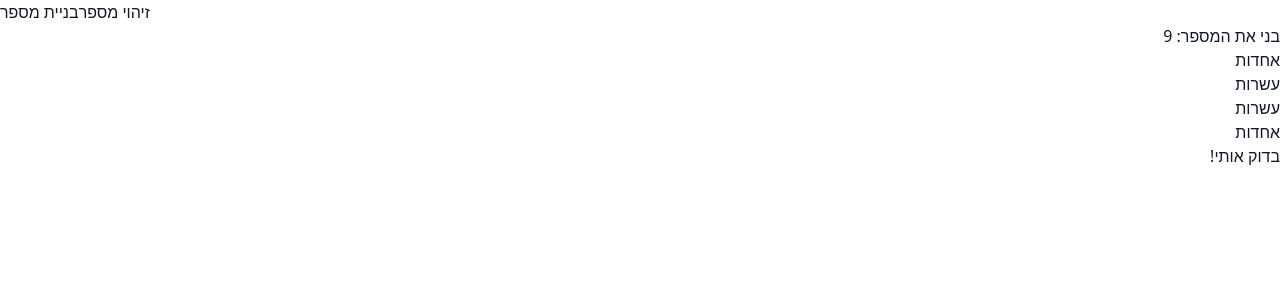
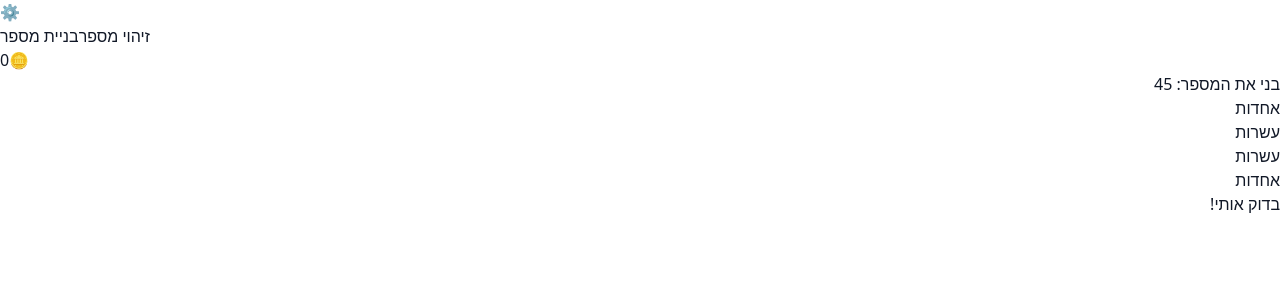
Before and after one commit to AvishayC88/math-for-kids, a React (Vite) app: page / in a window 1280 px wide. Shown: the top 300 px of the page. Built offline with nearby package versions, Linux system fonts and the light colour scheme.

Commit message:
add settings dificulty

```diff
--- a/src/App.tsx
+++ b/src/App.tsx
@@ -1,24 +1,41 @@
-import { useEffect } from 'react';
+import { useEffect, useState } from 'react';
 import { useGameStore } from './store/useGameStore';
 import { GameScreen } from './components/GameScreen';
 import { RecognizeScreen } from './components/RecognizeScreen';
+import { SettingsScreen } from './components/SettingsScreen';
 
 export default function App() {
   const initGame = useGameStore((state) => state.initGame);
   const gameMode = useGameStore((state) => state.gameMode);
   const setGameMode = useGameStore((state) => state.setGameMode);
+  const coinsCollected = useGameStore((state) => state.coinsCollected);
+
+  const [isSettingsOpen, setIsSettingsOpen] = useState(false);
 
   useEffect(() => {
     initGame();
   }, [initGame]);
 
   return (
-    <div className="flex flex-col h-[100dvh] overflow-hidden">
+    <div className="flex flex-col h-[100dvh] overflow-hidden bg-gray-50">
+
       {/* Navigation Bar */}
-      <div className="bg-white border-b-2 border-gray-100 p-2 flex justify-center gap-2 sm:gap-4 shrink-0 z-50">
+      <div className="bg-white border-b-2 border-gray-100 p-2 flex justify-between items-center shrink-0 z-50 shadow-sm relative">
+
+        {/* Left: Settings Button */}
+        <button
+          onClick={() => setIsSettingsOpen(true)}
+          className="w-10 h-10 flex items-center justify-center rounded-full bg-gray-100 hover:bg-gray-200 transition-colors text-xl"
+          aria-label="Settings"
+        >
+          ⚙️
+        </button>
+
+        {/* Center: Game Modes */}
+        <div className="flex justify-center gap-1 sm:gap-4 absolute left-1/2 -translate-x-1/2">
           <button
             onClick={() => setGameMode('build')}
-          className={`px-4 py-2 rounded-full font-bold text-sm sm:text-base transition-colors ${
+            className={`px-3 sm:px-5 py-2 rounded-full font-bold text-xs sm:text-base transition-colors ${
               gameMode === 'build'
                 ? 'bg-purple-600 text-white shadow-md'
                 : 'bg-gray-100 text-gray-500 hover:bg-gray-200'
@@ -28,7 +45,7 @@ export default function App() {
           </button>
           <button
             onClick={() => setGameMode('recognize')}
-          className={`px-4 py-2 rounded-full font-bold text-sm sm:text-base transition-colors ${
+            className={`px-3 sm:px-5 py-2 rounded-full font-bold text-xs sm:text-base transition-colors ${
               gameMode === 'recognize'
                 ? 'bg-purple-600 text-white shadow-md'
                 : 'bg-gray-100 text-gray-500 hover:bg-gray-200'
@@ -38,10 +55,23 @@ export default function App() {
           </button>
         </div>
 
+        {/* Right: Coins (Visual balancing) */}
+        <div className="flex items-center gap-1 bg-yellow-100 px-3 py-1 rounded-full border border-yellow-200">
+          <span className="font-bold text-yellow-700 text-sm">{coinsCollected}</span>
+          <span className="text-yellow-600">🪙</span>
+        </div>
+      </div>
+
       {/* Main Game Area */}
       <div className="flex-1 min-h-0 relative">
         {gameMode === 'build' ? <GameScreen /> : <RecognizeScreen />}
       </div>
+
+      {/* Settings Overlay */}
+      {isSettingsOpen && (
+        <SettingsScreen onClose={() => setIsSettingsOpen(false)} />
+      )}
+
     </div>
   );
 }
--- /dev/null
+++ b/src/components/SettingsScreen.tsx
@@ -0,0 +1,76 @@
+import { useGameStore } from '../store/useGameStore';
+import { DifficultyLevel } from '../domain/types';
+
+interface Props {
+  onClose: () => void;
+}
+
+export function SettingsScreen({ onClose }: Props) {
+  const difficulty = useGameStore((state) => state.difficulty);
+  const setDifficulty = useGameStore((state) => state.setDifficulty);
+
+  const handleSelect = (level: DifficultyLevel) => {
+    setDifficulty(level);
+    onClose();
+  };
+
+  return (
+    // ARCHITECT NOTE: z-[100] guarantees it overlays everything including the App shell navbar
+    <div className="fixed inset-0 bg-gray-50 z-[100] flex flex-col font-sans select-none" dir="rtl">
+
+      <div className="bg-white border-b-2 border-gray-100 p-4 flex justify-between items-center shrink-0 shadow-sm">
+        <h2 className="text-2xl font-extrabold text-gray-800">הגדרות משחק</h2>
+        <button
+          onClick={onClose}
+          className="w-10 h-10 bg-gray-100 text-gray-600 rounded-full flex items-center justify-center font-bold text-xl hover:bg-gray-200 transition-colors"
+        >
+          ✕
+        </button>
+      </div>
+
+      <div className="flex-1 overflow-y-auto p-6 flex flex-col items-center">
+        <div className="w-full max-w-sm flex flex-col gap-6 mt-8">
+
+          <div className="text-center mb-4">
+            <h3 className="text-xl font-bold text-gray-500 mb-2">רמת קושי</h3>
+            <p className="text-sm text-gray-400">בחרי אילו מספרים יופיעו במשחקים</p>
+          </div>
+
+          <button
+            onClick={() => handleSelect('tens')}
+            className={`w-full py-4 rounded-2xl font-bold text-2xl transition-all shadow-sm border-4 ${
+              difficulty === 'tens'
+                ? 'bg-blue-500 border-blue-600 text-white scale-105'
+                : 'bg-white border-gray-200 text-gray-600 hover:border-blue-300'
+            }`}
+          >
+            עשרות
+          </button>
+
+          <button
+            onClick={() => handleSelect('hundreds')}
+            className={`w-full py-4 rounded-2xl font-bold text-2xl transition-all shadow-sm border-4 ${
+              difficulty === 'hundreds'
+                ? 'bg-red-500 border-red-600 text-white scale-105'
+                : 'bg-white border-gray-200 text-gray-600 hover:border-red-300'
+            }`}
+          >
+            מאות
+          </button>
+
+          <button
+            onClick={() => handleSelect('thousands')}
+            className={`w-full py-4 rounded-2xl font-bold text-2xl transition-all shadow-sm border-4 ${
+              difficulty === 'thousands'
+                ? 'bg-emerald-600 border-emerald-700 text-white scale-105'
+                : 'bg-white border-gray-200 text-gray-600 hover:border-emerald-300'
+            }`}
+          >
+            אלפים
+          </button>
+
+        </div>
+      </div>
+    </div>
+  );
+}
--- a/src/domain/types.ts
+++ b/src/domain/types.ts
@@ -1,14 +1,16 @@
 export type PlaceValue = 'unit' | 'ten' | 'hundred' | 'thousand';
 export type GameMode = 'build' | 'recognize';
+export type DifficultyLevel = 'tens' | 'hundreds' | 'thousands';
 
 export interface MontessoriBlock {
   id: string;
   type: PlaceValue;
-  value: number; // 1, 10, 100, or 1000
+  value: number;
 }
 
 export interface GameState {
   gameMode: GameMode;
+  difficulty: DifficultyLevel;
   currentTargetNumber: number;
   placedBlocks: MontessoriBlock[];
   coinsCollected: number;
--- a/src/store/useGameStore.ts
+++ b/src/store/useGameStore.ts
@@ -1,5 +1,5 @@
 import { create } from 'zustand';
-import { MontessoriBlock, GameState, PlaceValue, GameMode } from '../domain/types';
+import { MontessoriBlock, GameState, PlaceValue, GameMode, DifficultyLevel } from '../domain/types';
 import { LocalStorageRepository } from '../data/LocalStorageRepository';
 
 const repo = new LocalStorageRepository();
@@ -31,6 +31,7 @@ function generateBlocksForNumber(num: number): MontessoriBlock[] {
 interface GameStore extends GameState {
   initGame: () => Promise<void>;
   setGameMode: (mode: GameMode) => void;
+  setDifficulty: (level: DifficultyLevel) => void;
   addBlock: (type: PlaceValue) => void;
   removeBlock: (id: string) => void;
   checkAnswer: () => void;
@@ -40,6 +41,7 @@ interface GameStore extends GameState {
 
 export const useGameStore = create<GameStore>((set, get) => ({
   gameMode: 'build',
+  difficulty: 'tens',
   currentTargetNumber: 0,
   placedBlocks: [],
   coinsCollected: 0,
@@ -58,6 +60,12 @@ export const useGameStore = create<GameStore>((set, get) => ({
 
   setGameMode: (mode: GameMode) => {
     set({ gameMode: mode });
+    get().resetBoard();
+  },
+
+  setDifficulty: (level: DifficultyLevel) => {
+    set({ difficulty: level });
+    repo.saveUserProgress(USER_ID, get());
     get().resetBoard();
   },
 
@@ -88,14 +96,37 @@ export const useGameStore = create<GameStore>((set, get) => ({
     }));
   },
 
-  resetBoard: () => {
-    const successes = get().consecutiveSuccesses;
-    let maxRange = 20;
+resetBoard: () => {
+    const diff = get().difficulty;
+    let newTarget = 0;
 
-    if (successes >= 10) maxRange = 9999;
-    else if (successes >= 5) maxRange = 999;
+    // ARCHITECT NOTE: Weighted Randomness to solve the "90% Trap".
+    // We first determine the magnitude (number of digits) with fixed probabilities,
+    // ensuring the lower tier actually appears ~30% of the time.
 
-    const newTarget = Math.floor(Math.random() * (maxRange - 1)) + 1;
+    if (diff === 'tens') {
+      // 1 to 99 (Flat random is fine here, roughly 90% tens, 10% units)
+      newTarget = Math.floor(Math.random() * 99) + 1;
+
+    } else if (diff === 'hundreds') {
+      // 30% chance for Tens (10-99), 70% chance for Hundreds (100-999)
+      const isTens = Math.random() < 0.35;
+      if (isTens) {
+        newTarget = Math.floor(Math.random() * 90) + 10;
+      } else {
+        newTarget = Math.floor(Math.random() * 900) + 100;
+      }
+
+    } else if (diff === 'thousands') {
+      // 30% chance for Hundreds (100-999), 70% chance for Thousands (1000-9999)
+      const isHundreds = Math.random() < 0.35;
+      if (isHundreds) {
+        newTarget = Math.floor(Math.random() * 900) + 100;
+      } else {
+        newTarget = Math.floor(Math.random() * 9000) + 1000;
+      }
+    }
+
     const mode = get().gameMode;
 
     if (mode === 'build') {
@@ -106,7 +137,6 @@ export const useGameStore = create<GameStore>((set, get) => ({
         feedbackMessage: null
       });
     } else {
-      // In recognize mode, we auto-generate the blocks for the target
       const generatedBlocks = generateBlocksForNumber(newTarget);
       set({
         currentTargetNumber: newTarget,
@@ -118,7 +148,6 @@ export const useGameStore = create<GameStore>((set, get) => ({
   },
 
   checkAnswer: () => {
-    // Logic for 'build' mode
     const state = get();
     const currentSum = state.placedBlocks.reduce((acc, b) => acc + b.value, 0);
 
@@ -148,7 +177,6 @@ export const useGameStore = create<GameStore>((set, get) => ({
   },
 
   checkRecognizeAnswer: (inputNumber: number) => {
-    // Logic for 'recognize' mode
     const state = get();
     if (inputNumber === state.currentTargetNumber) {
       const newSuccessCount = state.consecutiveSuccesses + 1;
```
Lines whose indentation alone changed are shown as unchanged.
